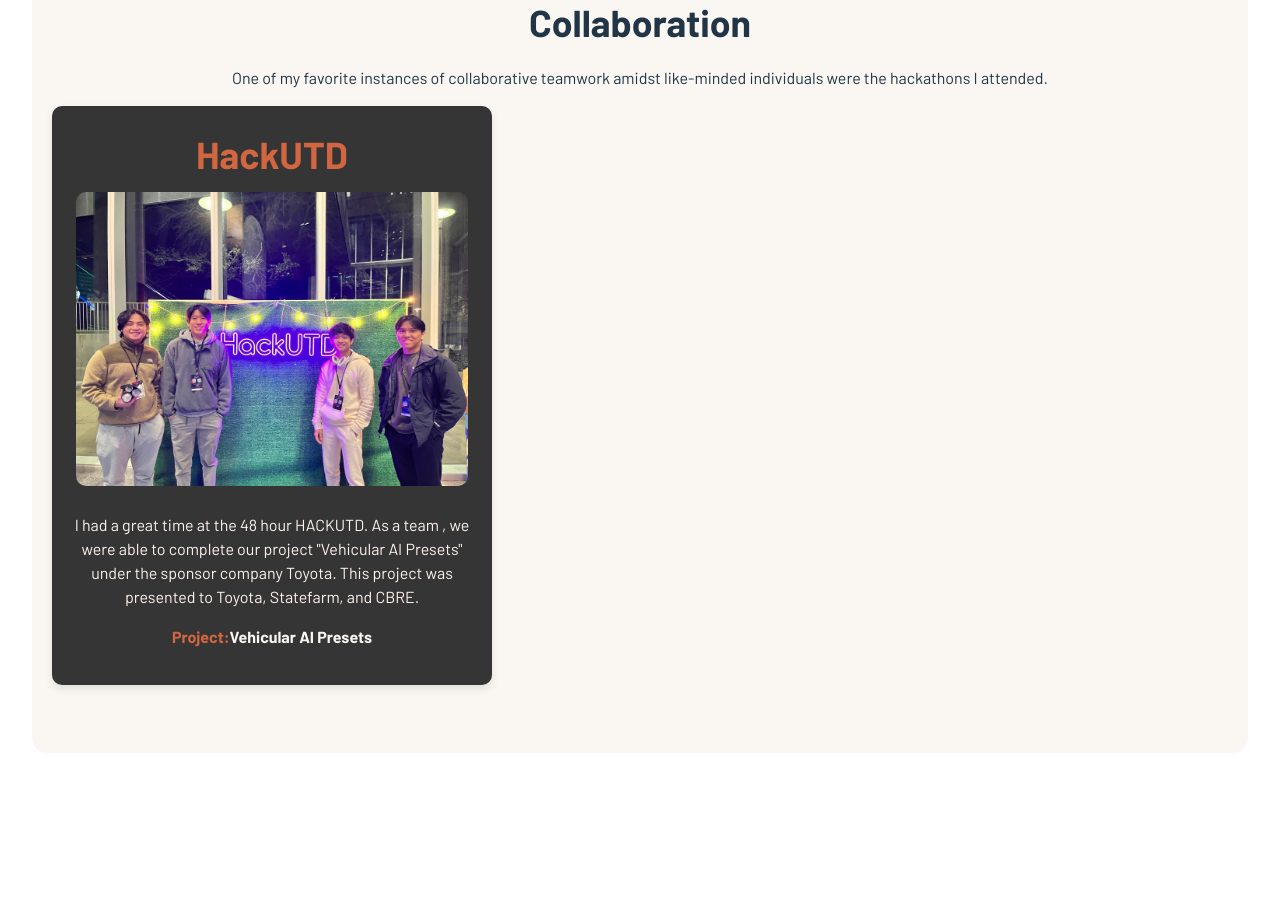
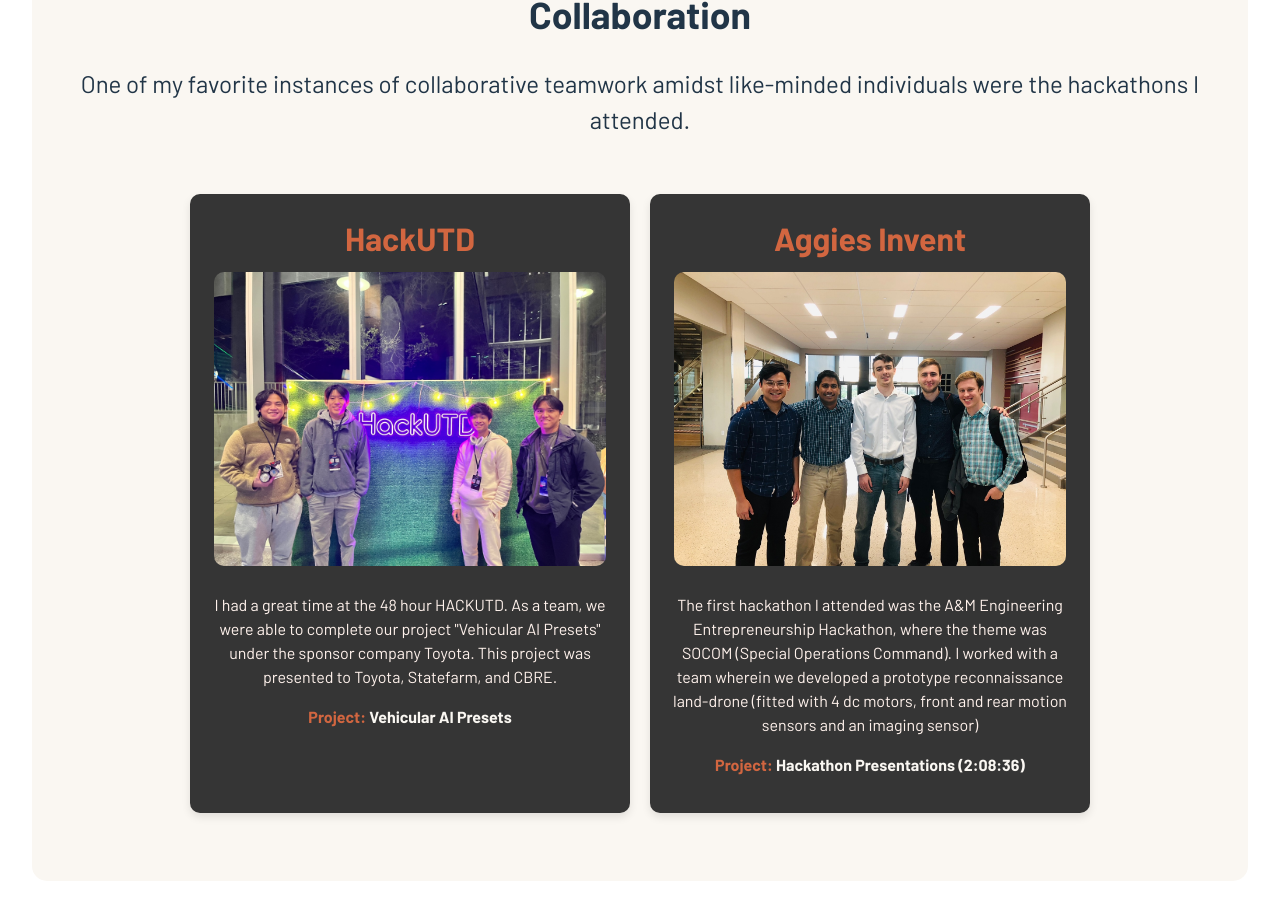
Before and after one commit to skythepoppy/rshe-portfolio, a React (Vite) app: page / in a window 1280 px wide. Shown: the part 1276-2189 px from the top of the page. Before the commit the page ends 2061 px from the top, so only its background shows below. Built offline with nearby package versions, Linux system fonts and the light colour scheme.

Commit message:
finish collaboration portion in homepage

```diff
--- a/src/App.css
+++ b/src/App.css
@@ -104,6 +104,7 @@
   margin-top: 0;
   margin-bottom: 10px;
   color: #fff2ec;
+  font-size: 2rem;
 }
 
 .card p {
@@ -120,19 +121,23 @@
 
 .hackathons {
   display: flex;
-  gap: 20px;
-  justify-content: center;
+  flex-direction: column; /* stack description and cards vertically */
+  gap: 2rem; /* space between text and cards */
   margin-top: 3rem;
   margin-bottom: 3rem;
-  flex-wrap: wrap;
 }
 
 .hackathon-text {
-  flex: 1;
-  min-width: 200px;
-  text-align: center;
-  font-size:2rem;
+  text-align: center; /* keep description centered */
 }
+
+.hackathon-cards {
+  display: flex;
+  gap: 20px;
+  justify-content: center;
+  flex-wrap: wrap; /* wrap cards on smaller screens */
+}
+
 
 .hackathon-text h3{
   margin-top: 0;
@@ -141,8 +146,7 @@
 
 .hackathon-text p{
   line-height: 1.5;
-
-  font-size: 1rem;
+  font-size: 1.5rem;
 }
 
 .hackathon-photo {
--- a/src/App.jsx
+++ b/src/App.jsx
@@ -2,6 +2,7 @@ import "./App.css";
 import logo from './assets/Raphael_Evangelista.png';
 import myPhoto from './assets/me.jpg';
 import hackutd from './assets/VAIP2.jpg';
+import aggiehack from './assets/EE.jpg';
 import { FaLaptopCode, FaUserFriends, FaCode } from "react-icons/fa";
 
 
@@ -102,34 +103,55 @@ export default function App() {
           </div>
         </section>
 
-        <nav/>
+        <nav />
 
         <section className="hackathons">
           <div className="hackathon-text">
-            <h3 >Collaboration</h3>
-            <p className="hackathon-text">One of my favorite instances of collaborative teamwork amidst like-minded individuals were the
-              hackathons I attended.
+            <h3>Collaboration</h3>
+            <p>
+              One of my favorite instances of collaborative teamwork amidst like-minded individuals were the hackathons I attended.
             </p>
+          </div>
 
+          <div className="hackathon-cards">
             <div className="card">
-            <h3  style={{ color: '#d26640', fontWeight: 'bold' }}>HackUTD</h3>
+              <h3 style={{ color: '#d26640', fontWeight: 'bold' }}>HackUTD</h3>
               <img src={hackutd} alt="hackutd" className="hackathon-photo" />
-            <p>I had a great time at the 48 hour HACKUTD. As a team , we were able to complete our project
+              <p>
+                I had a great time at the 48 hour HACKUTD. As a team, we were able to complete our project
                 "Vehicular AI Presets" under the sponsor company Toyota. This project was presented to Toyota,
                 Statefarm, and CBRE.
               </p>
               <p>
-              <span style={{ color: '#d26640', fontWeight: 'bold' }}>
-                Project:
-              </span>
-              <a href="#projects" style={{fontWeight:'bold'}}>
-                 Vehicular AI Presets
-              </a>
+                <span style={{ color: '#d26640', fontWeight: 'bold' }}>Project:</span>
+                <a href="#projects" style={{ fontWeight: 'bold' }}> Vehicular AI Presets</a>
               </p>
+            </div>
 
+            <div className="card">
+              <h3 style={{ color: '#d26640', fontWeight: 'bold' }}>Aggies Invent</h3>
+              <img src={aggiehack} alt="aggiehack" className="hackathon-photo" />
+              <p>
+                The first hackathon I attended was the A&M Engineering Entrepreneurship Hackathon, where the
+                theme was SOCOM (Special Operations Command). I worked with a team wherein we developed
+                a prototype reconnaissance land-drone (fitted with 4 dc motors, front and rear motion sensors
+                and an imaging sensor)
+              </p>
+              <p>
+                <span style={{ color: '#d26640', fontWeight: 'bold' }}>Project:</span>
+                <a href="https://www.youtube.com/watch?v=cFUjKcirdDk"
+                  style={{ fontWeight: 'bold' }}
+                  target="_blank"
+                  rel="noopener noreferrer"> Hackathon Presentations (2:08:36)</a>
+              </p>
             </div>
           </div>
         </section>
+
+
+
+
+
 
       </main>
     </div>
```
Also changed, not shown: src/assets/EE.jpg (added). Lines whose indentation alone changed are shown as unchanged.
